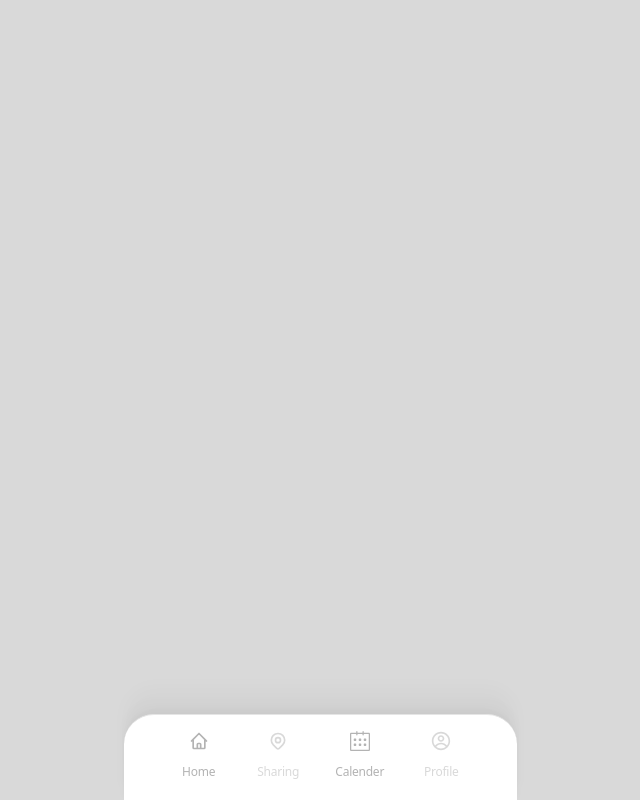
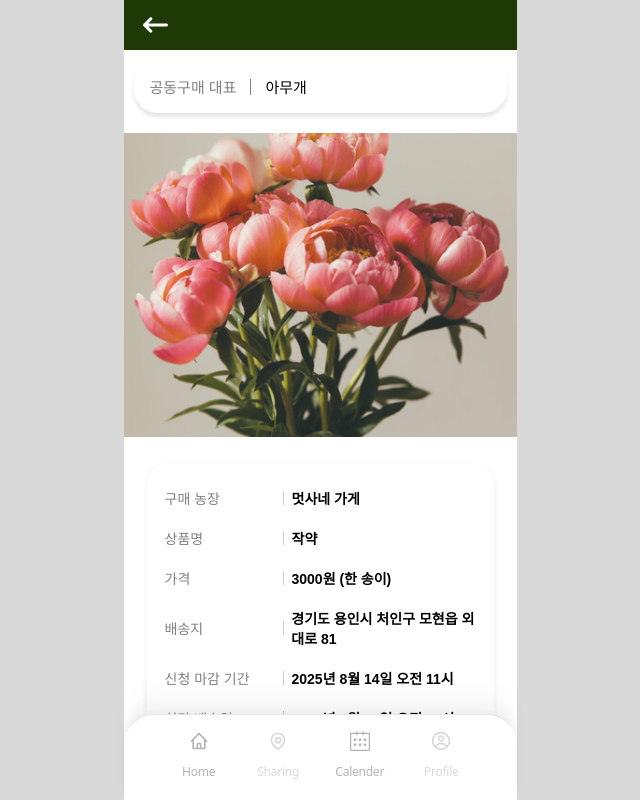
Before and after one commit to jiwoo1020/FE, a React (Vite) app: page /groupbuy/regi in a window 1280 px wide. Shown: the top 800 px of the page, without its empty margins (320-960 px from the left). Built offline with nearby package versions, Linux system fonts and the light colour scheme; a web font is replaced by a local one.

Commit message:
design : GroupBuyRegi Page

```diff
--- /dev/null
+++ b/src/components/groupbuy/InfoRow.jsx
@@ -0,0 +1,95 @@
+import React from 'react'
+import styled from '@emotion/styled'
+
+export default function InfoCard({
+  farm,
+  product,
+  price,
+  address,
+  deadline,
+  deliveryDate,
+  status,
+}) {
+  return (
+    <Card>
+      <Row>
+        <Label>구매 농장</Label>
+        <Divider />
+        <Value>{farm}</Value>
+      </Row>
+
+      <Row>
+        <Label>상품명</Label>
+        <Divider />
+        <Value>{product}</Value>
+      </Row>
+
+      <Row>
+        <Label>가격</Label>
+        <Divider />
+        <Value>{price}</Value>
+      </Row>
+
+      <Row>
+        <Label>배송지</Label>
+        <Divider />
+        <Value>{address}</Value>
+      </Row>
+
+      <Row>
+        <Label>신청 마감 기간</Label>
+        <Divider />
+        <Value>{deadline}</Value>
+      </Row>
+
+      <Row>
+        <Label>희망 배송일</Label>
+        <Divider />
+        <Value>{deliveryDate}</Value>
+      </Row>
+
+      <Row>
+        <Label>모집 현황</Label>
+        <Divider />
+        <Value>{status}</Value>
+      </Row>
+    </Card>
+  )
+}
+
+const Card = styled.div`
+  background: #fff;
+  border-radius: 20px;
+  box-shadow: 0px 2px 6px rgba(0, 0, 0, 0.08);
+  padding: 18px;
+  display: flex;
+  flex-direction: column;
+  gap: 8px;
+  margin: 23px;
+`
+
+const Row = styled.div`
+  display: flex;
+  align-items: center;
+  padding: 6px 0;
+`
+
+const Label = styled.div`
+  font-size: 14px;
+  color: #808080;
+  font-weight: 500;
+  min-width: 110px;
+`
+
+const Divider = styled.div`
+  width: 1px;
+  height: 14px;
+  background: #ccc;
+  margin: 0 8px;
+`
+
+const Value = styled.div`
+  font-size: 14px;
+  color: #000;
+  font-weight: 600;
+`
--- a/src/pages/GroupBuy.jsx
+++ b/src/pages/GroupBuy.jsx
@@ -28,7 +28,7 @@ export default function GroupBuy() {
           maxCount={6}
           storeName="멋사네 가게"
           deliveryDate="2025년 8월 16일 오전 10시"
-          onApply={() => alert('신청이 완료되었습니다.')}
+          onApply={() => navigate('/groupbuy/regi')}
         />
 
         <GroupList
@@ -39,7 +39,7 @@ export default function GroupBuy() {
           maxCount={6}
           storeName="멋사네 가게"
           deliveryDate="2025년 8월 16일 오전 10시"
-          onApply={() => alert('신청이 완료되었습니다.')}
+          onApply={() => navigate('/groupbuy/regi')}
         />
 
         <GroupList
@@ -50,7 +50,7 @@ export default function GroupBuy() {
           maxCount={6}
           storeName="멋사네 가게"
           deliveryDate="2025년 8월 16일 오전 10시"
-          onApply={() => alert('신청이 완료되었습니다.')}
+          onApply={() => navigate('/groupbuy/regi')}
         />
 
         <GroupList
@@ -61,7 +61,7 @@ export default function GroupBuy() {
           maxCount={6}
           storeName="멋사네 가게"
           deliveryDate="2025년 8월 16일 오전 10시"
-          onApply={() => alert('신청이 완료되었습니다.')}
+          onApply={() => navigate('/groupbuy/regi')}
         />
       </Container>
     </>
--- a/src/pages/GroupBuyRegi.jsx
+++ b/src/pages/GroupBuyRegi.jsx
@@ -1,5 +1,103 @@
 import React from 'react'
+import styled from '@emotion/styled'
+import MainHeader from '../components/nav/Header'
+import { useNavigate } from 'react-router-dom'
+import PeonyImg from '../assets/peony.svg'
+import InfoRow from '../components/groupbuy/InfoRow'
 
 export default function GroupBuyRegi() {
-  return <div></div>
+  return (
+    <Container>
+      <MainHeader />
+      <Card>
+        <Row>
+          <Label>공동구매 대표</Label>
+          <Divider />
+          <Value>아무개</Value>
+        </Row>
+      </Card>
+      <Image src={PeonyImg} alt="작약" />
+      <InfoRow
+        farm="멋사네 가게"
+        product="작약"
+        price="3000원 (한 송이)"
+        address="경기도 용인시 처인구 모현읍 외대로 81"
+        deadline="2025년 8월 14일 오전 11시"
+        deliveryDate="2025년 8월 16일 오전 10시"
+        status="3명"
+      />
+      <CreateButton>공동구매 신청하기</CreateButton>
+    </Container>
+  )
 }
+
+const Container = styled.div`
+  position: relative;
+  width: 100%;
+  min-height: 100vh;
+  max-width: 393px; /* 모바일 최대 폭 */
+  margin: 0 auto;
+  background: #ffffff;
+  min-height: 100vh;
+  height: auto;
+  overflow-y: auto;
+  padding-bottom: 90px;
+`
+
+const Card = styled.div`
+  background: #fff;
+  box-shadow: 0px 4px 4px rgba(0, 0, 0, 0.1);
+  border-radius: 24px;
+  padding: 16px;
+  display: flex;
+  flex-direction: column;
+  gap: 10px;
+  margin: 10px;
+`
+
+const Row = styled.div`
+  display: flex;
+  flex-direction: row;
+  align-items: center;
+  gap: 14px;
+`
+const Label = styled.div`
+  font-size: 15px;
+  color: #808080;
+  font-weight: 500;
+`
+
+const Value = styled.div`
+  font-size: 15px;
+  font-weight: 500;
+  color: #000;
+`
+
+const Divider = styled.div`
+  width: 1px;
+  height: 16px;
+  background: #808080;
+`
+
+const Image = styled.img`
+  width: 393px;
+  height: 304px;
+  padding-top: 10px;
+  object-fit: cover;
+`
+const CreateButton = styled.button`
+  background: #1f3906;
+  color: #fff;
+  border: 0;
+  font-weight: 700;
+  height: 40px;
+  width: 362px;
+  margin: 14px;
+  margin-bottom: 40px;
+  border-radius: 8px;
+  cursor: pointer;
+
+  &:hover {
+    background: #163004;
+  }
+`
```
